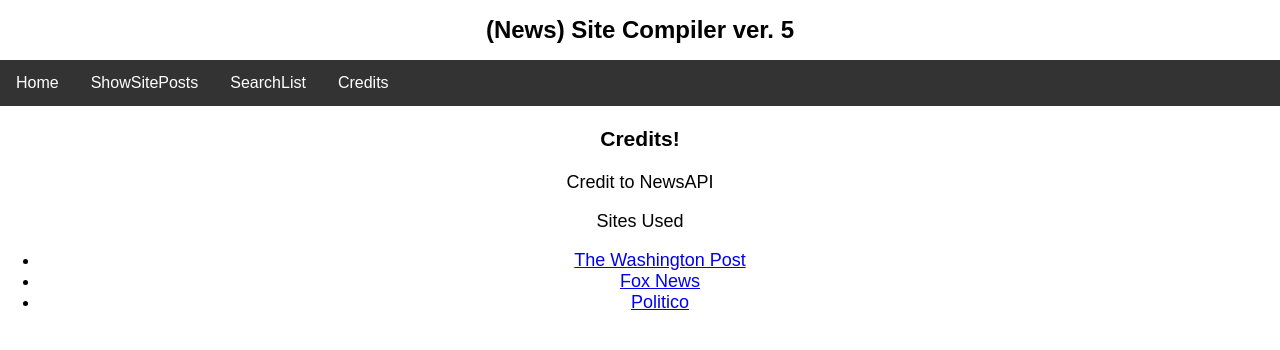
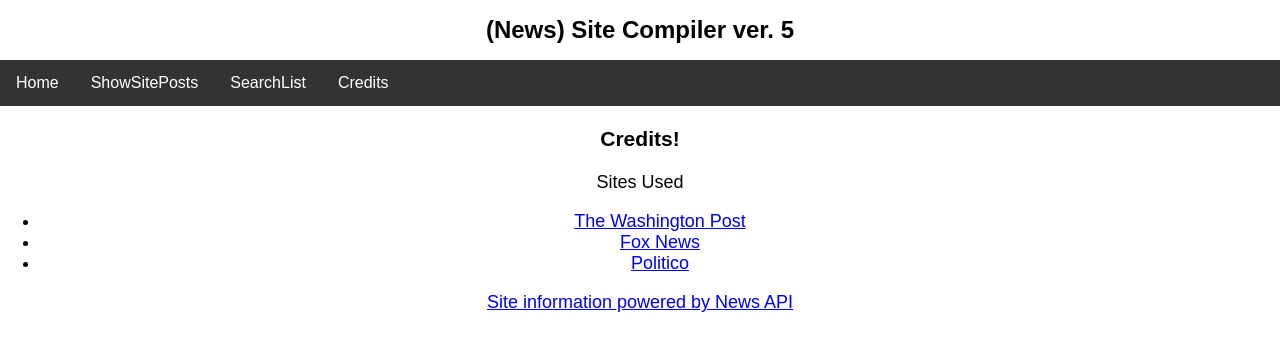
Before and after one commit to raiet13/short-news-compiler, a React (Create React App) app in the folder site-compiler/client/: page /credits in a window 1280 px wide. Shown: the top 350 px of the page. Built offline with nearby package versions, Linux system fonts and the light colour scheme.

Commit message:
completed credits page info

```diff
--- a/site-compiler/client/src/routes/Credits.js
+++ b/site-compiler/client/src/routes/Credits.js
@@ -5,20 +5,17 @@ import React, { Component } from 'react';
 
 class Credits extends Component {
 
-  // Get list of sites used -- map to list items --> see below for frame
-
-
   render() {
     return(
       <div>
           <h3>Credits!</h3>
-          <p>Credit to NewsAPI</p>
           <p>Sites Used</p>
           <ul>
             <li><a href="https://www.washingtonpost.com/">The Washington Post</a></li>
             <li><a href="http://www.foxnews.com/">Fox News</a></li>
             <li><a href="https://www.politico.com/">Politico</a></li>
           </ul>
+          <p><a href="https://newsapi.org/">Site information powered by News API</a></p>
       </div>
     );
   }
```
